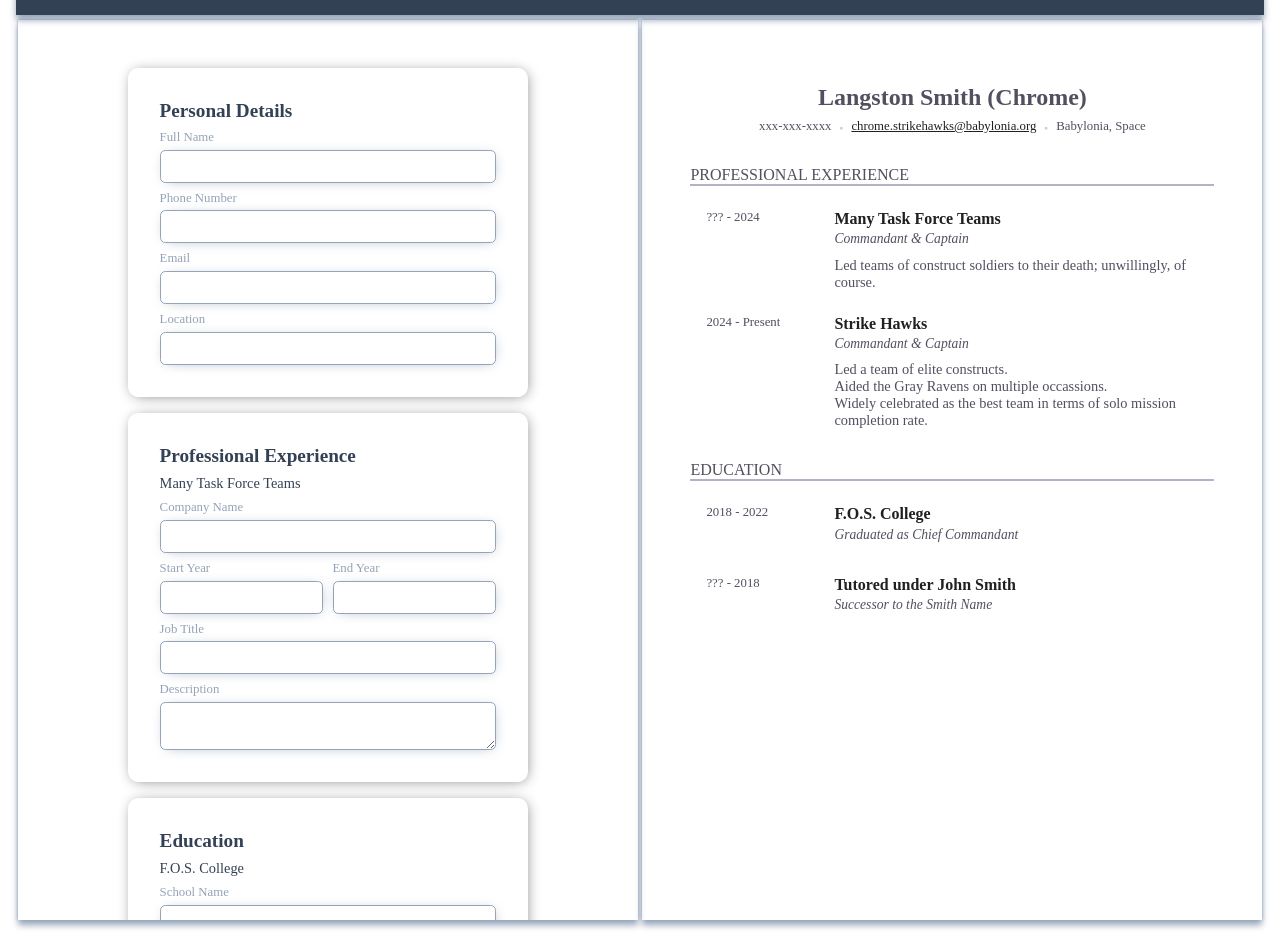
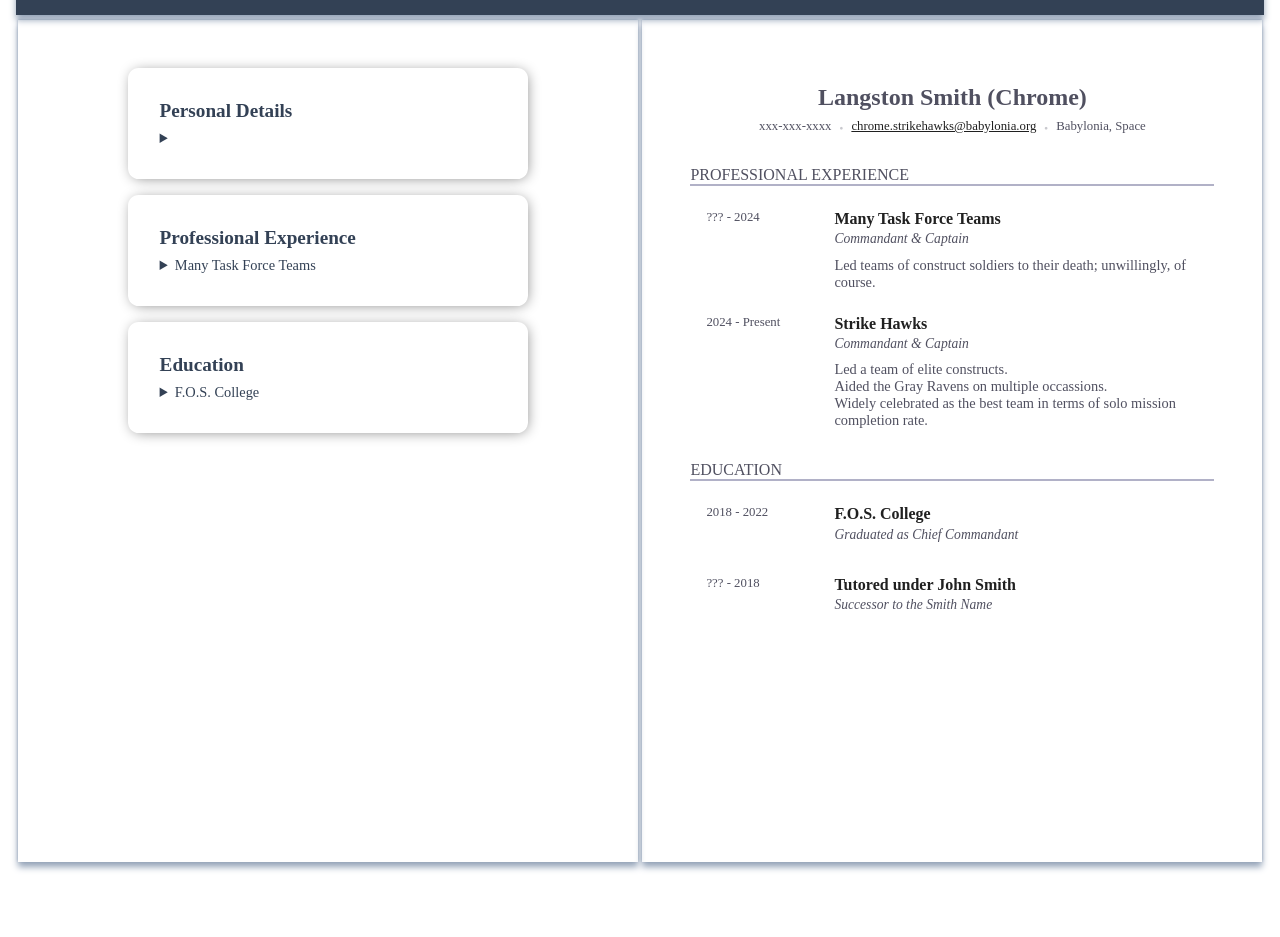
Before and after one commit to JWhales-AR/OdinCVApplication, a React (Vite) app: page / in a window 1280 px wide. Shown: the part 120-1057 px from the top of the page. After the commit the page ends 999 px from the top, so only its background shows below. Built offline with nearby package versions, Linux system fonts and the light colour scheme.

Commit message:
feat: Wrap editor fieldset content inside <details>

```diff
--- a/src/components/Editor.jsx
+++ b/src/components/Editor.jsx
@@ -9,10 +9,13 @@ function EditorInput({name, id, labelText, inputType="text"}) {
   );
 }
 
-function EditorFieldSet({children}) {
+function EditorFieldSet({summary, children}) {
   return (
     <fieldset className="editor-column-fieldset">
-      {children}
+      <details className="editor-column-fieldset-details">
+        <summary>{summary}</summary>
+        {children}
+      </details>
     </fieldset>
   );
 }
@@ -35,8 +38,7 @@ function EditorProfessionalExperience() {
   return (
     <form id="editor-professional-experience" className="editor-column">
       <p className="editor-column-header">Professional Experience</p>
-      <EditorFieldSet>
-        <p className="editor-column-fieldset-title">Many Task Force Teams</p>
+      <EditorFieldSet summary="Many Task Force Teams">
         <EditorInput key="pe-company-name" name="pe_company_name" id="pe-company-name" labelText="Company Name" />
         <div className="editor-date-wrapper">
           <EditorInput key="pe-work-date-start" name="pe_work_date_start" id="pe-work-date-start" labelText="Start Year" />
@@ -53,8 +55,7 @@ function EditorEducation() {
   return (
     <form id="editor-education" className="editor-column">
       <p className="editor-column-header">Education</p>
-      <EditorFieldSet>
-        <p className="editor-column-fieldset-title">F.O.S. College</p>
+      <EditorFieldSet summary="F.O.S. College">
         <EditorInput key="e-school-name" name="e_company_name" id="e-company-name" labelText="School Name" />
         <div className="editor-date-wrapper">
           <EditorInput key="e-date-start" name="e_date_start" id="e-date-start" labelText="Start Year" />
--- a/src/styles/Editor.css
+++ b/src/styles/Editor.css
@@ -69,7 +69,10 @@ textarea.editor-input {
     gap: 0.5rem;
 }
 
-.editor-column-fieldset-title {
+.editor-column-fieldset-details summary {
     font-size: 0.9rem;
     color: var(--bg-header);
 }
+.editor-column-fieldset-details[open] summary {
+    margin-bottom: 0.5rem;
+}
```
